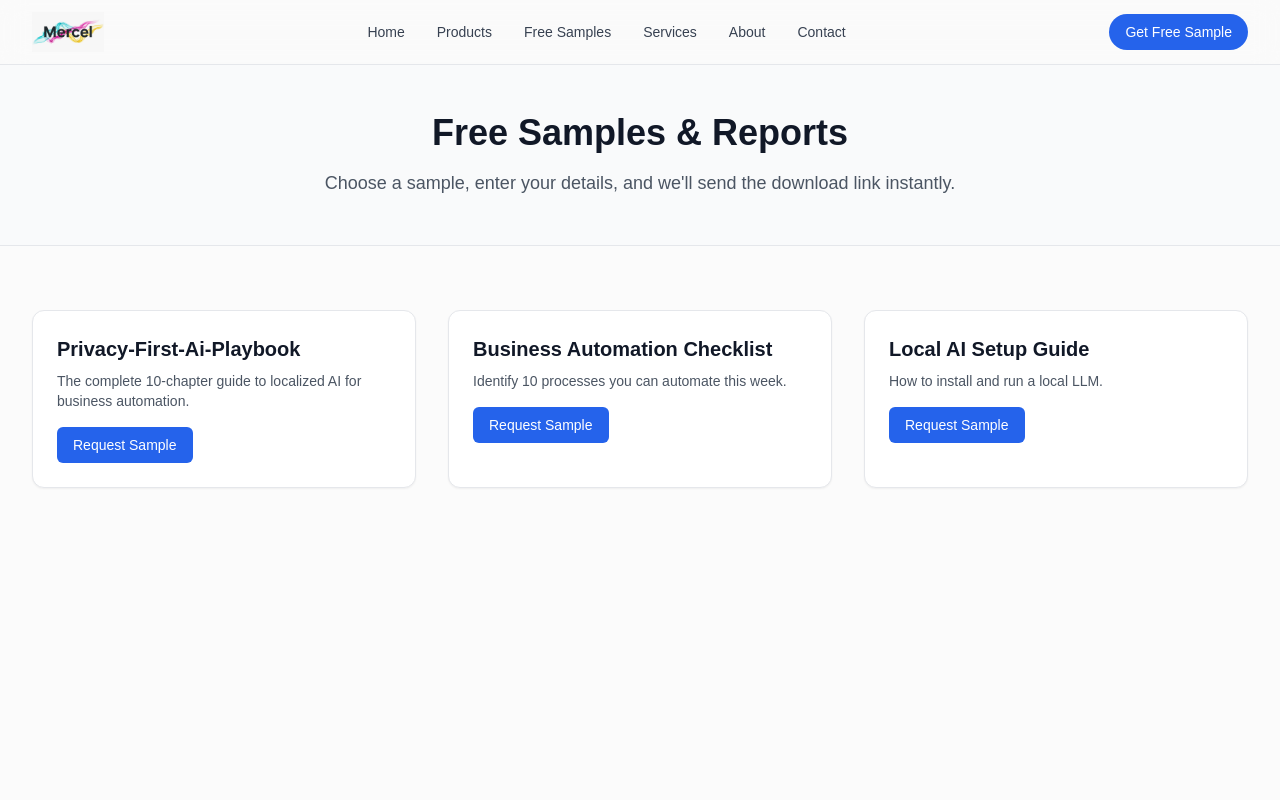
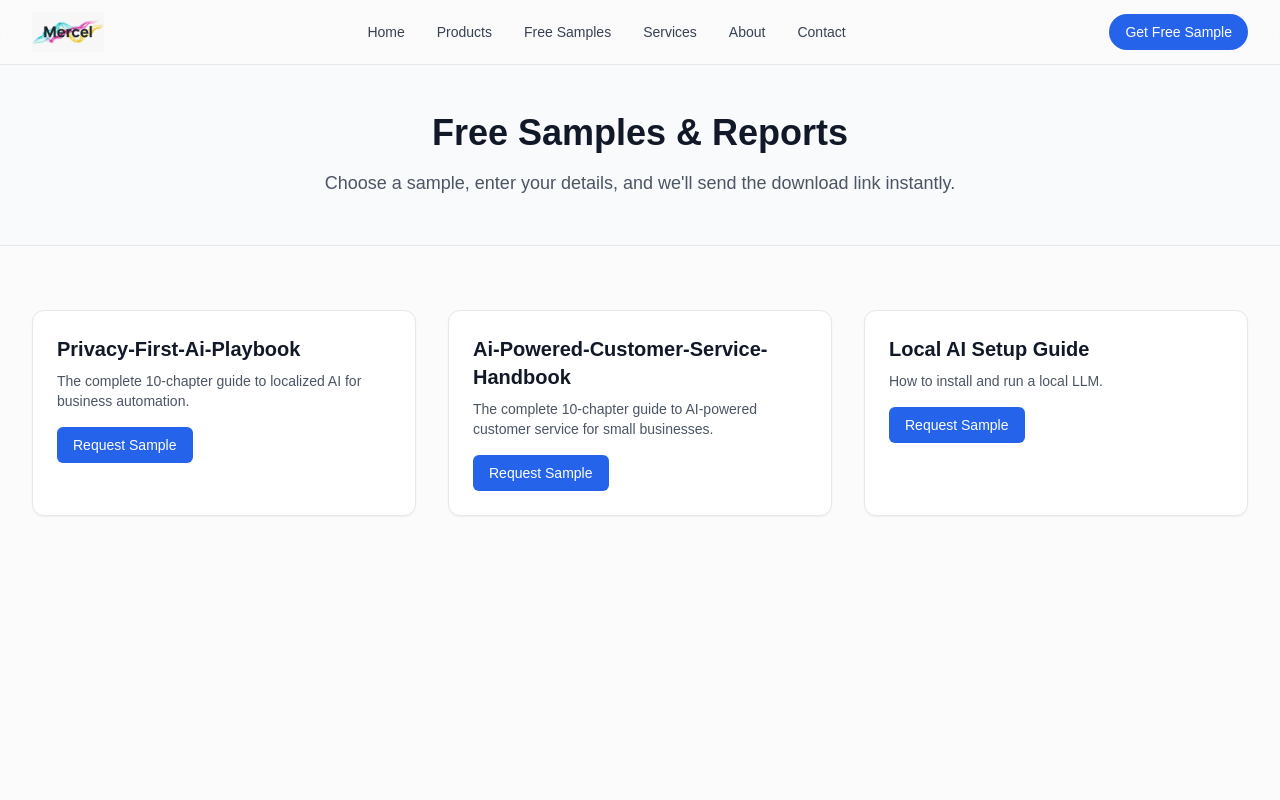
Before and after one commit to Mercel-Vercel/mercel-website, a Next.js app: page /samples in a window 1280 px wide. Shown: the top 800 px of the page. Built offline with nearby package versions, Linux system fonts and the light colour scheme.

Commit message:
Update page.tsx

```diff
--- a/app/samples/page.tsx
+++ b/app/samples/page.tsx
@@ -140,6 +140,6 @@ export default function SamplesPage() {
 
 const samples: Sample[] = [
   { title: "Privacy-First-Ai-Playbook", description: "The complete 10-chapter guide to localized AI for business automation.", fileUrl: "/samples/Privacy-First-Ai-Playbook.pdf" },
-  { title: "Business Automation Checklist", description: "Identify 10 processes you can automate this week.", fileUrl: "/samples/automation-checklist.pdf" },
+  { title: "Ai-Powered-Customer-Service-Handbook", description: "The complete 10-chapter guide to AI-powered customer service for small businesses.", fileUrl: "/samples/Ai-Powered-Customer-Service-Handbook.pdf" },
   { title: "Local AI Setup Guide", description: "How to install and run a local LLM.", fileUrl: "/samples/local-ai-setup-sample.pdf" },
 ];
```
